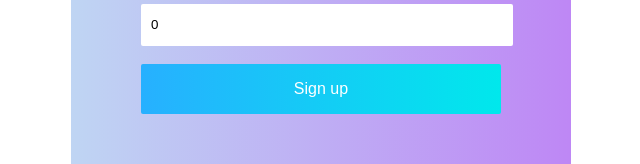
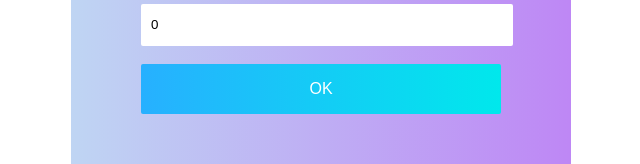
Before and after one commit to SofiSokolova/react-validation-forms, a React (Create React App) app: page / in a window 1280 px wide. Shown: the part 467-631 px from the top of the page, without its empty margins (69-709 px from the left). Built offline with nearby package versions, Linux system fonts and the light colour scheme.

Commit message:
Update: add setFieldError method and button "Ok"

```diff
--- a/src/FormSignUp.js
+++ b/src/FormSignUp.js
@@ -4,34 +4,31 @@ import {signUpSchema} from "./validation";
 
 export const FormSignUp = () => {
 
-  const {handleChange, handleSubmit, handleBlur, values, errors, setErrors, isSubmitting} = useForm({
+  const {handleChange, handleSubmit, handleBlur, validate, setFieldError, values, errors} = useForm({
     form: {
       username: '',
       email: '',
       age: 0
     },
     validation: signUpSchema,
-    onSubmit: async value => {
-      try {
-        await Promise.reject({
-          errors: {
-            username: 'Not unique'
-          }
-        })
-      } catch (e) {
-        setErrors({ ...errors, ...e.errors })
-      }
+    onSubmit: async value => {}
+  })
+
+  const validation = async () => {
+    try {
+      await validate();
+    } catch (fieldsErrors) {
+      Object.keys(fieldsErrors).forEach((fieldName) => {
+        setFieldError(fieldName, fieldsErrors[fieldName]);
+      });
     }
-  })
+  }
 
 
   return (
     <div className='form-content'>
-      <form className='form-with-validation' onSubmit={handleSubmit}>
+      <form className='form-with-validation'>
         <h1>Sign Up here:</h1>
-        {Object.keys(errors).length === 0 && isSubmitting && (
-          <span className="success-msg">Signed in successfully</span>
-        )}
         <div className='sign-up-form-inputs'>
           <label htmlFor='username' className='form-label'>
             Username:
@@ -44,6 +41,7 @@ export const FormSignUp = () => {
                  value={values.username}
                  onChange={handleChange}
                  onBlur={handleBlur}/>
+
           {errors.username && <p>{errors.username}</p>}
         </div>
         <div className='sign-up-form-inputs'>
@@ -74,7 +72,7 @@ export const FormSignUp = () => {
                  onBlur={handleBlur}/>
           {errors.age && <p>{errors.age}</p>}
         </div>
-        <button className='form-sign-up-btn' type='submit'>Sign up</button>
+        <button className='form-sign-up-btn' type='button' onClick={() => validation()}>OK</button>
       </form>
     </div>
   )
--- a/src/useForm.js
+++ b/src/useForm.js
@@ -7,7 +7,6 @@ export const useForm = ({
                        }) => {
   const [values, setValues] = useState(form)
   const [errors, setErrors] = useState({})
-  const [isSubmitting, setIsSubmitting] = useState(false);
 
   const handleChange = event => {
     const { name, value } = event.target
@@ -53,19 +52,28 @@ export const useForm = ({
     return errors
   }
 
-  const validate = (data, onValid, schema) => {
-    return schema.validate(data, { abortEarly: false })
-      .then(
-        () => {
-          setErrors({})
-          onValid(data)
-          setIsSubmitting(true);
-        },
-        err => {
-          setErrors(mapValidationErrors(err))
-        }
-      )
+  const validate = async () => {
+    try {
+      await validation.validate(values, { abortEarly: false })
+    } catch (e) {
+      throw mapValidationErrors(e)
+    }
+     return values
   }
 
-  return {handleChange, handleSubmit, handleBlur, values, errors, setErrors, isSubmitting}
+  const setFieldError = (fieldName, error) => {
+    const newError = {[fieldName]: error}
+
+    setErrors({ ...errors, ...newError })
+  }
+
+  return {
+    handleChange,
+    handleSubmit,
+    handleBlur,
+    validate,
+    setFieldError,
+    values,
+    errors,
+  }
 };
```
